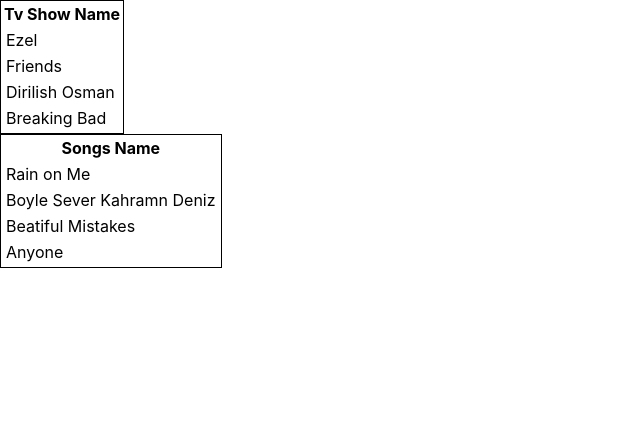
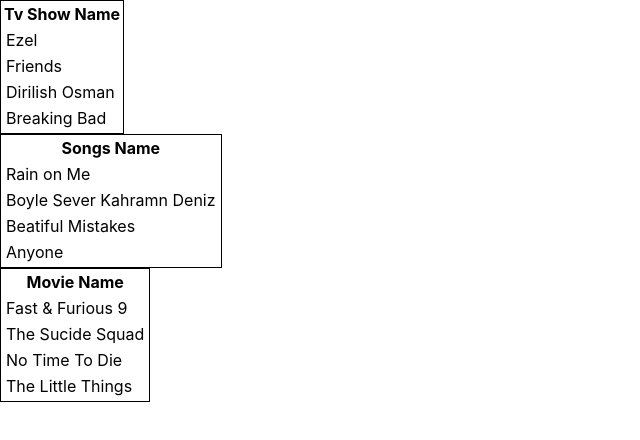
Before and after one commit to engahmed10/higher-order-react-practice, a React (Create React App) app: page / in a window 1280 px wide. Shown: the top 440 px of the page, without its empty margins (0-640 px from the left). Built offline with nearby package versions, Linux system fonts and the light colour scheme.

Commit message:
displayed movies

```diff
--- a/src/App.js
+++ b/src/App.js
@@ -2,12 +2,14 @@
 import './App.css';
 import TvShows  from "./components/tvshows"
 import Songs  from "./components/songs"
+import Movies  from "./components/movies"
 
 function App() {
   return (
     <div className="App">
      <TvShows/>
      <Songs/>
+     <Movies/>
     </div>
   );
 }
--- a/src/components/movies.js
+++ b/src/components/movies.js
@@ -1,22 +1,40 @@
 import React, { Component } from 'react';
+ import Display from  './display'
 
 class Movie extends Component {
 
   constructor(props){
       super(props);
         this.state={
-       movies:[
-                {id:1,name:"Fast & Furious 9"},{id:2,name:"The Sucide Squad"},{id:3,name:"No Time To Die},{id:4,name:"The Little Things"}
+           movies:[
+                {id:1,name:"Fast & Furious 9"},{id:2,name:"The Sucide Squad"},
+                {id:3,name:"No Time To Die"},{id:4,name:"The Little Things"}
             ]
+        }
+  }
+  moviewShow=()=>{
+     return  this.state.movies.map(movie=>
+           <div> <Display   display={movie} /> </div>
+     )
+   }
 
-  }
-    render() {
-        return (
-            <div>
+   render(){
 
-            </div>
-        );
-    }
+       return  <div>
+                    <table style={{'border': '1px solid black'}}>
+                            <thead >
+                            <tr style={{'border': '1px solid black'}}>
+                            <th> Movie Name</th>
+                            </tr>
+                            </thead>
+                            <tbody>
+                                {this.moviewShow()}
+                            </tbody>
+                    </table>
+                </div>
+   }
+
 }
 
+
 export default Movie;
--- a/src/components/songs.js
+++ b/src/components/songs.js
@@ -15,7 +15,7 @@
        }
 
    }
-   moviewShow=()=>{
+   songsShow=()=>{
      return  this.state.songs.map(song=>
            <div> <Display   display={song} /> </div>
      )
@@ -31,7 +31,7 @@
                             </tr>
                             </thead>
                             <tbody>
-                                {this.moviewShow()}
+                                {this.songsShow()}
                             </tbody>
                     </table>
                 </div>
```
